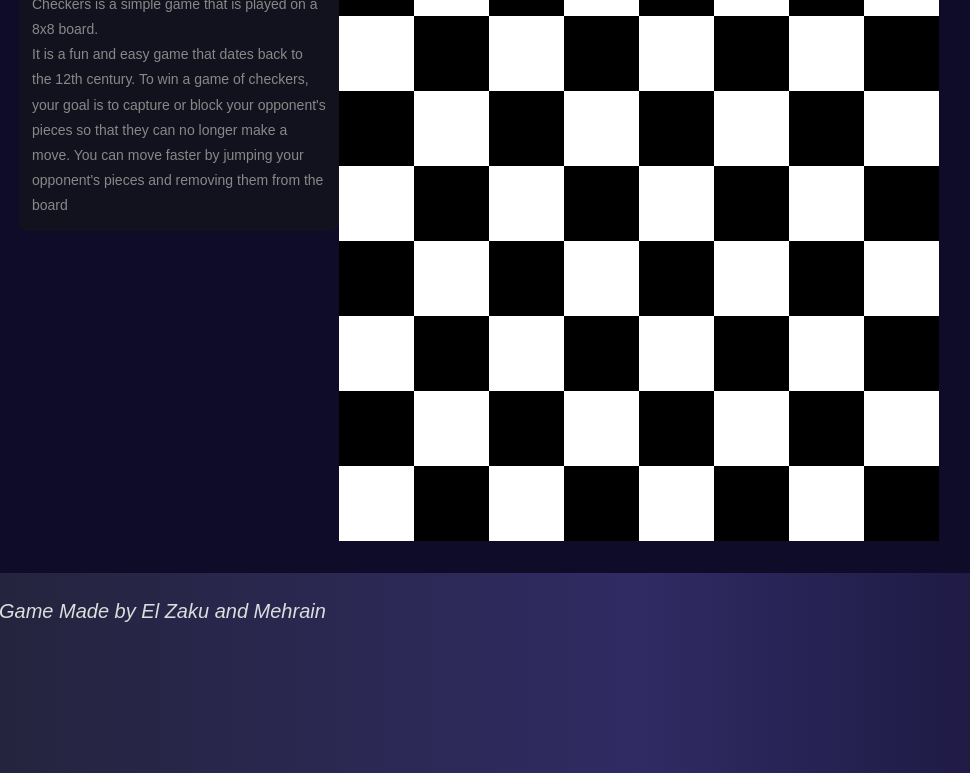
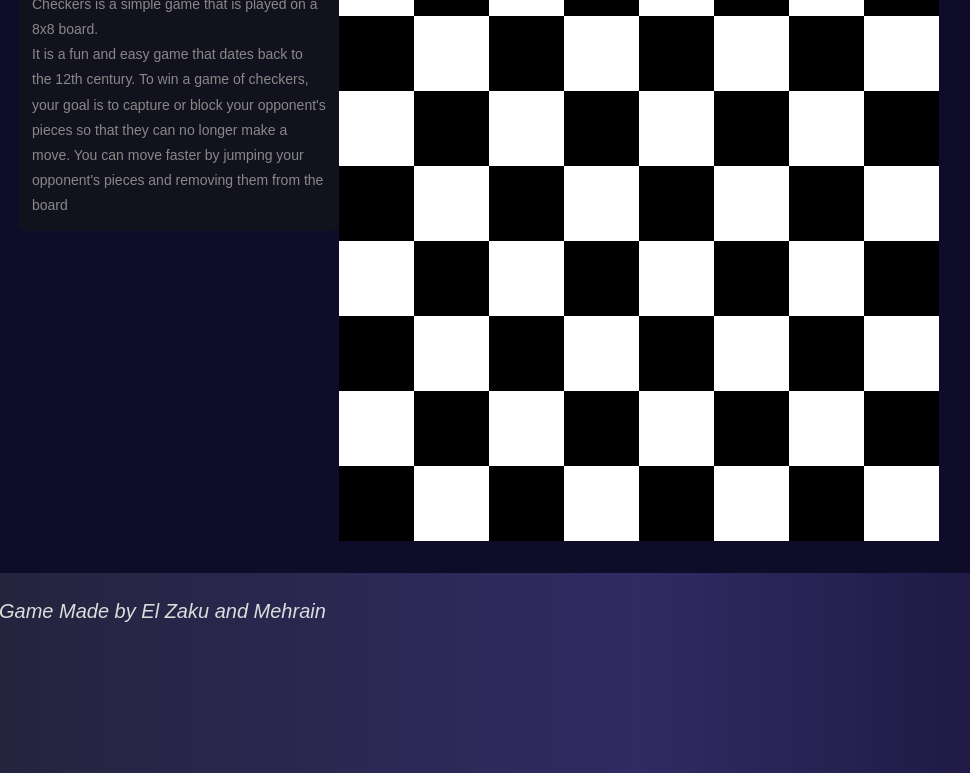
Before and after one commit to JohnThiraios/Checkers, a plain HTML site: page public/index.html in a window 1280 px wide. Shown: the part 227-1000 px from the top of the page, without its empty margins (1-971 px from the left). Drawn offline with nearby package versions, Linux system fonts and the light colour scheme; a web font is replaced by a local one.

Commit message:
renamed to black white

```diff
--- a/js/board/board.js
+++ b/js/board/board.js
@@ -5,9 +5,9 @@ rows.forEach((row, rowIndex) => {
 
   cells.forEach((cell, cellIndex) => {
     if ((rowIndex + cellIndex) % 2 === 0) {
-      cell.classList.add('even');
+      cell.classList.add('white');
     } else {
-      cell.classList.add('odd');
+      cell.classList.add('black');
     }
   });
 });
--- a/public/style.css
+++ b/public/style.css
@@ -107,11 +107,11 @@ h1 {
   height: 7.5rem; /* Adjust to fit your design */
 }
 
-.cell.even {
+.cell.black {
   background-color: #000000; /* Set the background color for even cells */
 }
 
-.cell.odd {
+.cell.white {
   background-color: #fff; /* Set the background color for odd cells */
 }
 .sidebar {
```
